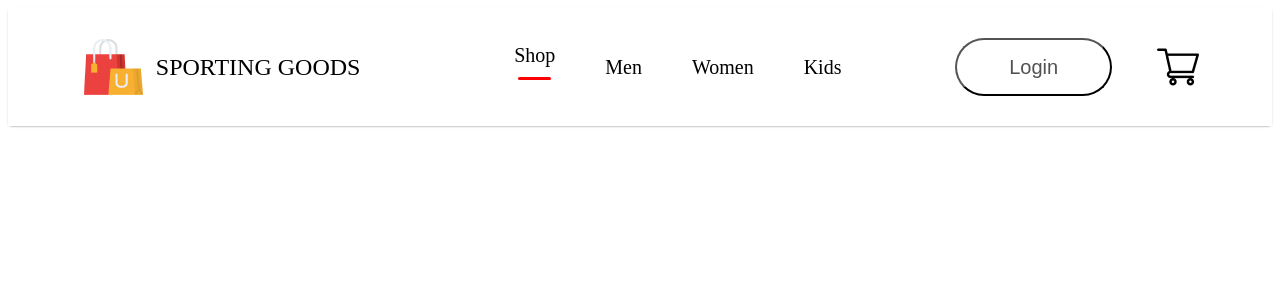
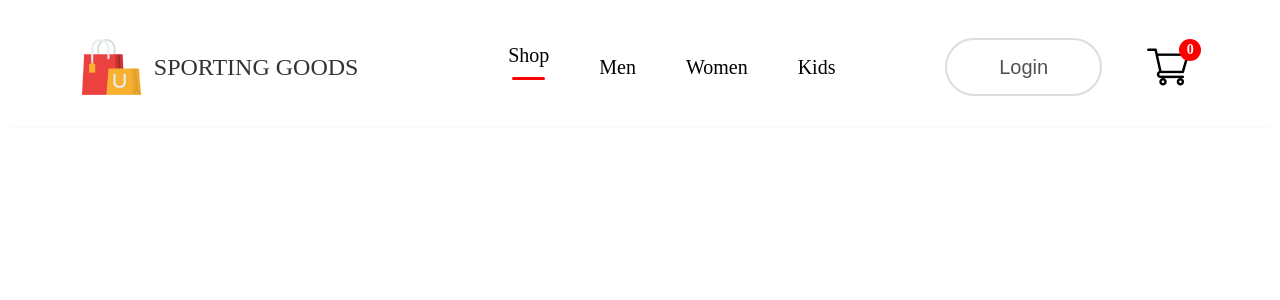
Before and after one commit to Ruman67/Ecomm, a React (Create React App) app in the folder frontend/: page / in a window 1280 px wide. Shown: the top 300 px of the page. Built offline with nearby package versions, Linux system fonts and the light colour scheme.

Commit message:
Updated nav bar with setMenu

```diff
--- a/frontend/package.json
+++ b/frontend/package.json
@@ -8,6 +8,7 @@
     "@testing-library/user-event": "^13.5.0",
     "react": "^18.3.1",
     "react-dom": "^18.3.1",
+    "react-router-dom": "^7.0.1",
     "react-scripts": "5.0.1",
     "web-vitals": "^2.1.4"
   },
--- a/frontend/src/Components/Navbar/Navbar.css
+++ b/frontend/src/Components/Navbar/Navbar.css
@@ -1,62 +1,114 @@
- .navbar{
+.navbar {
   display: flex;
-    justify-content:space-around;
+  justify-content: space-around;
   padding: 16px;
-    box-shadow: 0 1px 3px -2px;
+  box-shadow: 0 1px 3px -2px rgba(0, 0, 0, 0.2);
+  background-color: #fff; /* Added background for better contrast */
 }
- .nav-logo{
+
+.nav-logo {
   display: flex;
   align-items: center;
-    gap:10px;
+  gap: 10px;
 }
- .nav-logo p{
-    color:color(from color srgb r g b);
+
+.nav-logo p {
+  color: #333; /* Updated to a neutral color */
   font-size: 24px;
   font-weight: 500;
 }
- .nav-menu{
+
+.nav-menu {
   display: flex;
   align-items: center;
-    list-style:none;
-    gap:50px;
+  list-style: none;
+  gap: 50px;
   font-size: 20px;
   font-weight: 500;
   color: black;
+}
 
- }
- .nav-menu li{
+.nav-menu li {
   display: flex;
   flex-direction: column;
   align-items: center;
   justify-content: center;
+  cursor: pointer;
+  transition: transform 0.2s ease-in-out, color 0.2s ease;
+}
 
+.nav-menu li:hover {
+  color: #ff6347; /* Tomato color for hover */
+  transform: scale(1.1);
 }
- .nav-menu hr{
-   border:none;
-   width:80%;
-   height:3px;
-   border-radius:10px;
-   background :red;
 
+.nav-menu hr {
+  border: none;
+  width: 80%;
+  height: 3px;
+  border-radius: 10px;
+  background: red;
+  transition: background 0.3s ease;
 }
- .nav-login-cart{
+
+.nav-menu li:hover hr {
+  background: #ff6347; /* Match hover color */
+}
+
+.nav-login-cart {
   display: flex;
-   align-items:center;
+  align-items: center;
   gap: 45px;
 }
- .nav-login-cart button{
-   width:157px;
-   height:58px;
+
+.nav-login-cart button {
+  width: 157px;
+  height: 58px;
   outline: none;
   border-radius: 75px;
   color: #515151;
   font-size: 20px;
   font-weight: 500;
-   background:white;
+  background: white;
   cursor: pointer;
+  border: 2px solid #ddd;
+  transition: background 0.3s ease, color 0.3s ease, border 0.3s ease;
+}
 
+.nav-login-cart button:hover {
+  background: #ff6347;
+  color: white;
+  border: 2px solid #ff6347;
 }
- .nav-login-cart button:active{
-   background: #f3f3f3;
 
+.nav-cart-count {
+  width: 22px;
+  height: 22px;
+  display: flex;
+  justify-content: center;
+  align-items: center;
+  margin-top: -35px;
+  margin-left: -55px;
+  border-radius: 11px;
+  font-size: 14px;
+  background: red;
+  color: white;
+  font-weight: bold;
+  transition: transform 0.3s ease;
 }
+
+.nav-cart-count:hover {
+  transform: scale(1.3);
+}
+.nav-cart-count{
+  height:22px;
+  width: 22px;
+  display: flex;
+  justify-content: center;
+  align-items: center;
+  margin-top: -35px;
+  margin-left: -55px;
+  border-radius: 11px;
+  font-size: 14px;
+  background-color: red;
+}
--- a/frontend/src/Components/Navbar/Navbar.jsx
+++ b/frontend/src/Components/Navbar/Navbar.jsx
@@ -1,8 +1,9 @@
-import React from 'react'
+import React ,{useState} from 'react'
 import './Navbar.css'
 import logo from '../Assets/logo.png'
 import cart_icon from '../Assets/cart_icon.png'
 const Navbar = () => {
+  const [menu,setMenu] =  useState("shop");
   return (
     <div className='navbar'>
         <div className="nav-logo">
@@ -10,14 +11,15 @@ const Navbar = () => {
             <p>SPORTING GOODS</p>
         </div>
       <ul className ="nav-menu">
-        <li>Shop<hr/></li>
-        <li>Men</li>
-        <li>Women</li>
-        <li>Kids</li>
+        <li onClick={()=>{setMenu("shop")}}>Shop{menu==="shop"?<hr/>:<></>}</li>
+        <li onClick={()=>{setMenu("men")}}>Men{menu==="men"?<hr/>:<></>}</li>
+        <li onClick={()=>{setMenu("women")}}>Women{menu==="women"?<hr/>:<></>}</li>
+        <li onClick={()=>{setMenu("kids")}}>Kids{menu==="kids"?<hr/>:<></>}</li>
       </ul>
      <div className="nav-login-cart">
         <button>Login</button>
         <img src={cart_icon} alt="" />
+      <div className="nav-cart-count">0</div>
      </div>
     </div>
   )
```
Also changed, not shown: 1 other file (tests, documents, lock files or other folders). Lines whose indentation alone changed are shown as unchanged.
